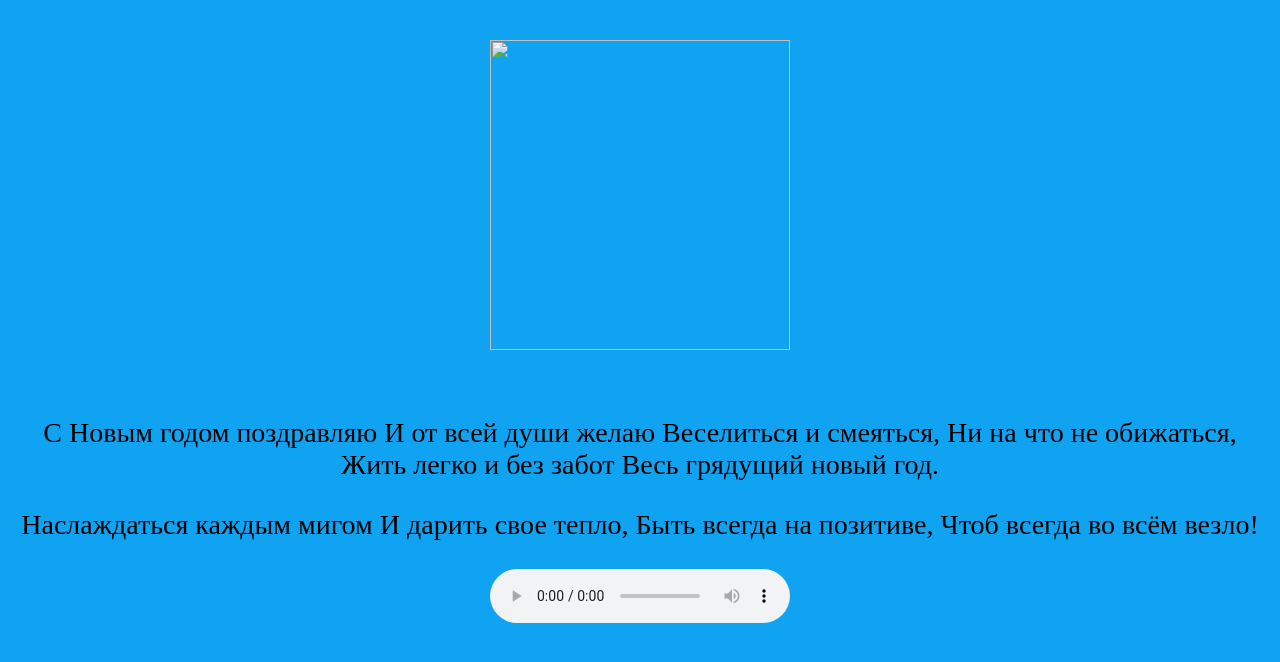
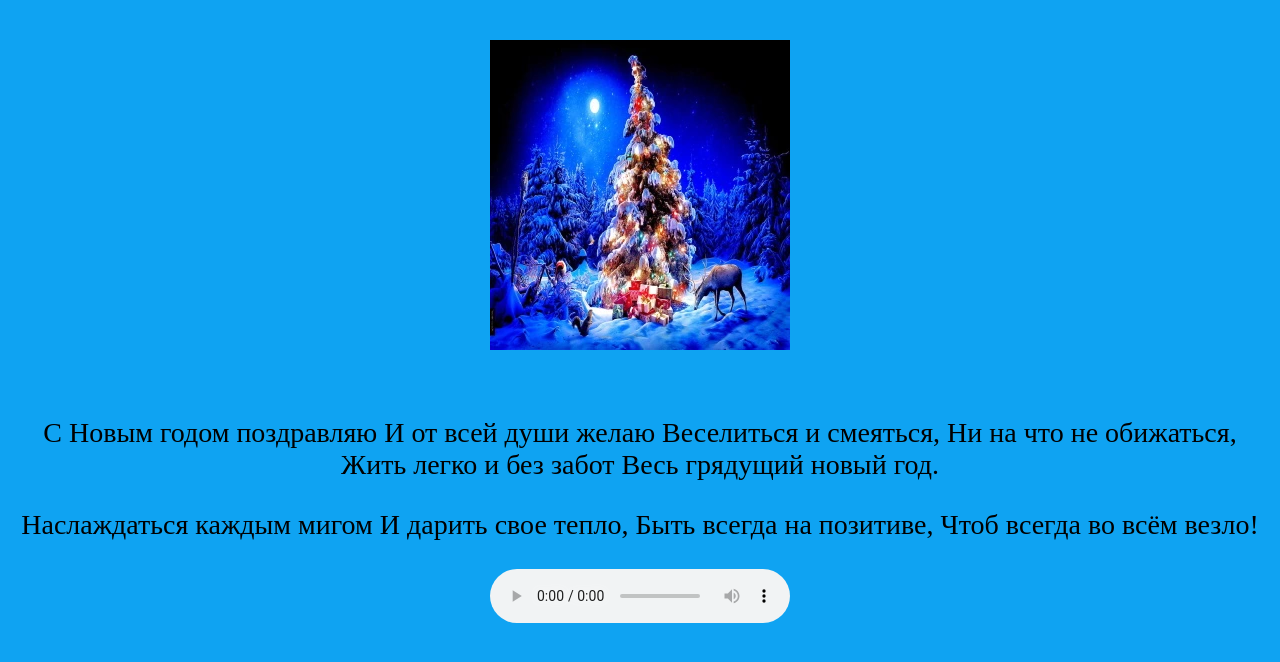
Before and after one commit to Antonkosmos-cyba/Antonkosmos-cyba.github.io, a plain HTML site: page index.html in a window 1280 px wide. Drawn offline with Linux system fonts and the light colour scheme.

Commit message:
Add files via upload

```diff
--- a/index.html
+++ b/index.html
@@ -12,7 +12,7 @@
   <div class="main">
     <br>
     <main class="main1">
-      <img src="novi.jpg" height="310" width="300">
+      <img src="noviWeb.webp" height="310" width="300">
     </main>
     <br>
     <main class="main2" height="20">
```
Also changed, not shown: noviWeb.webp (added).
